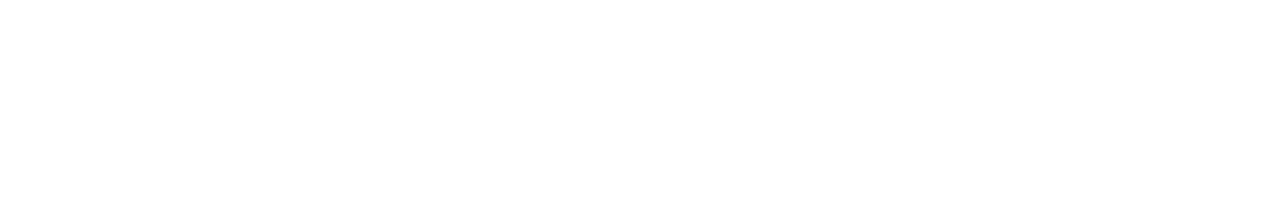
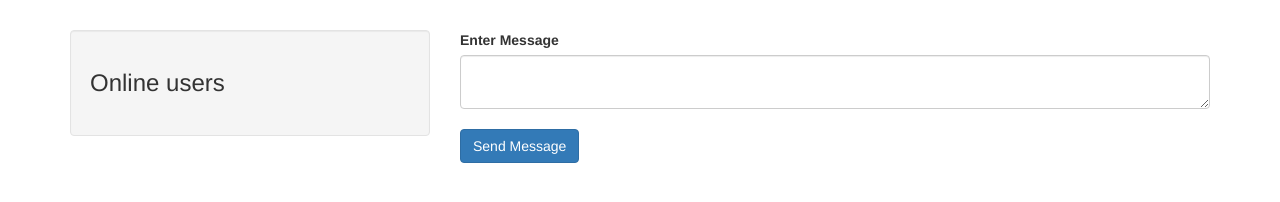
Before and after one commit to stevekama/chats, a website: page index.html in a window 1280 px wide. Drawn offline with nearby package versions, Linux system fonts and the light colour scheme.

Commit message:
Add existing file

```diff
--- a/index.html
+++ b/index.html
@@ -2,8 +2,42 @@
 <html>
 <head>
 	<title>Chats in Node JS</title>
+	<!-- Latest compiled and minified CSS -->
+	<link rel="stylesheet" href="https://maxcdn.bootstrapcdn.com/bootstrap/3.3.7/css/bootstrap.min.css" integrity="sha384-BVYiiSIFeK1dGmJRAkycuHAHRg32OmUcww7on3RYdg4Va+PmSTsz/K68vbdEjh4u" crossorigin="anonymous">
+	<script src="https://ajax.googleapis.com/ajax/libs/jquery/3.4.1/jquery.min.js"></script>
+	<!-- Latest compiled and minified JavaScript -->
+	<script src="https://maxcdn.bootstrapcdn.com/bootstrap/3.3.7/js/bootstrap.min.js" integrity="sha384-Tc5IQib027qvyjSMfHjOMaLkfuWVxZxUPnCJA7l2mCWNIpG9mGCD8wGNIcPD7Txa" crossorigin="anonymous"></script>
+	<script src="/socket.io/socket.io.js"></script>
+	<style type="text/css">
+		body{
+			margin-top: 30px;
+
+		}
+	</style>
 </head>
 <body>
+	<div class="container">
+		<div class="row">
+			<div class="col-md-4">
+				<div class="well">
+					<h3>Online users</h3>
+					<ul id="users" class="list-group"></ul>
+				</div>
+			</div>
+			<div class="col-md-8">
+				<div class="chat" id="chat">
 
+				</div>
+				<form id="messageForm">
+					<div class="form-group">
+						<label>Enter Message</label>
+						<textarea class="form-control" id="message"></textarea>
+						<br>
+						<input type="submit" class="btn btn-primary" value="Send Message">
+					</div>
+				</form>
+			</div>
+		</div>
+	</div>
 </body>
 </html>
```
Also changed, not shown: server.js (+10 -0 lines).
